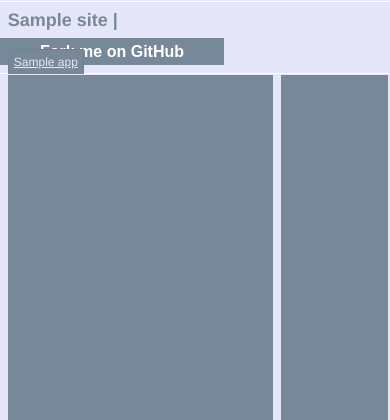
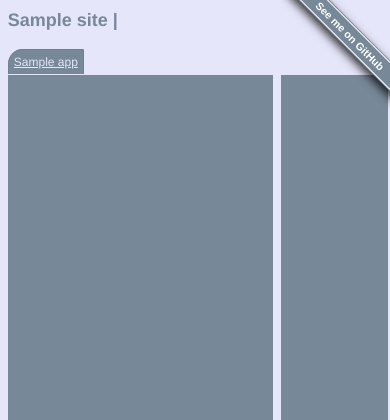
Before and after one commit to alistair-broomhead/theheadofabroom.pythonanywhere.com, a Python web app: template template/base.html in a window 390 px wide. Shown: the top 420 px of the page. Run offline with Jinja, Linux system fonts and the light colour scheme; the template is opened without the code that fills it: most values are stand-ins (such as "Sample title", 1, 10 or a date in 2020).

Commit message:
Some tweaks to the ribbon, to make it fit better.
 I have a feeling I'll need to revisit this when I work on mobile layout.

 Closes #1

```diff
--- a/static/css/gh-fork-ribbon.css
+++ b/static/css/gh-fork-ribbon.css
@@ -4,10 +4,10 @@
     text-decoration: none;
     font-family: arial, sans-serif;
     text-align: center;
+    vertical-align: middle;
     font-weight: bold;
-    padding: 5px 40px;
-    font-size: 1rem;
-    line-height: 2rem;
+    padding: 5px 5px;
+    font-size: 8pt;
     right: 0;
     transition: 0.5s;
 }
@@ -33,23 +33,23 @@
     top: auto;
 }
 
-@media screen and (min-width: 800px) {
+@media screen {
     #forkongithub {
         position: absolute;
         display: block;
         top: 0;
         right: 0;
-        width: 200px;
+        width: 120px;
         overflow: hidden;
-        height: 200px;
+        height: 120px;
         z-index: 9999;
     }
 
     #forkongithub a {
-        width: 200px;
+        width: 150px;
         position: absolute;
-        top: 60px;
-        right: -60px;
+        top: 25px;
+        right: -40px;
         transform: rotate(45deg);
         -webkit-transform: rotate(45deg);
         -ms-transform: rotate(45deg);
--- a/template/base.html
+++ b/template/base.html
@@ -27,7 +27,7 @@
     <div id="page-top">
         <div id="header">
             <h1> {{ site_name }} | {{ page_name }} </h1>
-            <span id="forkongithub"><a href="https://github.com/alistair-broomhead/theheadofabroom.pythonanywhere.com">Fork me on GitHub</a></span>
+            <span id="forkongithub"><a href="https://github.com/alistair-broomhead/theheadofabroom.pythonanywhere.com">See me on GitHub</a></span>
         </div>
         <div id="nav">
             {% for app in site.get('apps') %}
--- a/template/home.html
+++ b/template/home.html
@@ -16,3 +16,7 @@
         {% endfor %}
     </list>
 {% endblock %}
+
+{% block sidebar %}
+    <span> This will be a fixed sidebar, but there's nothing here yet </span>
+{% endblock %}
```
